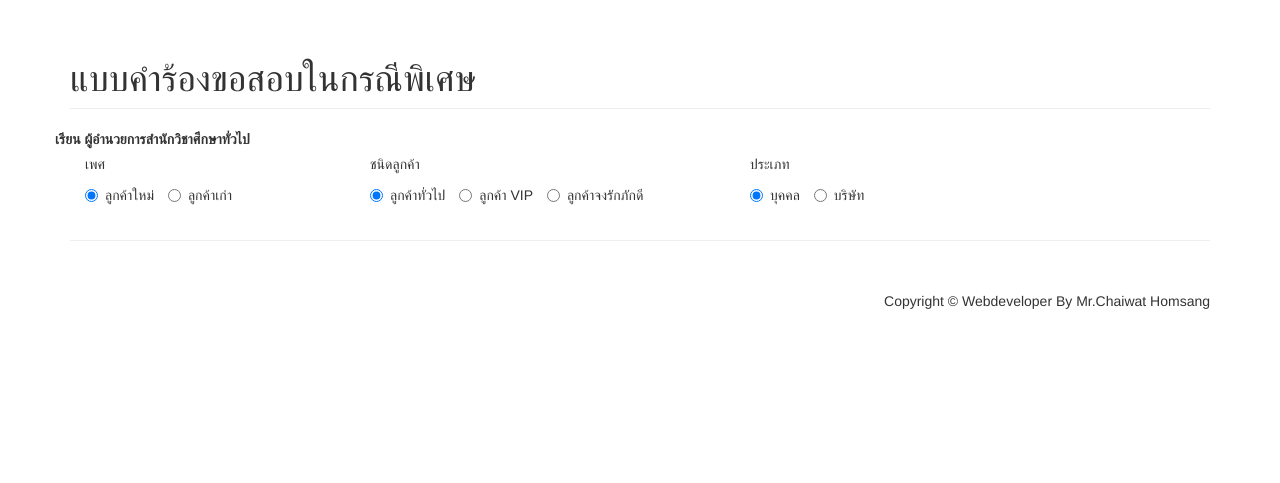
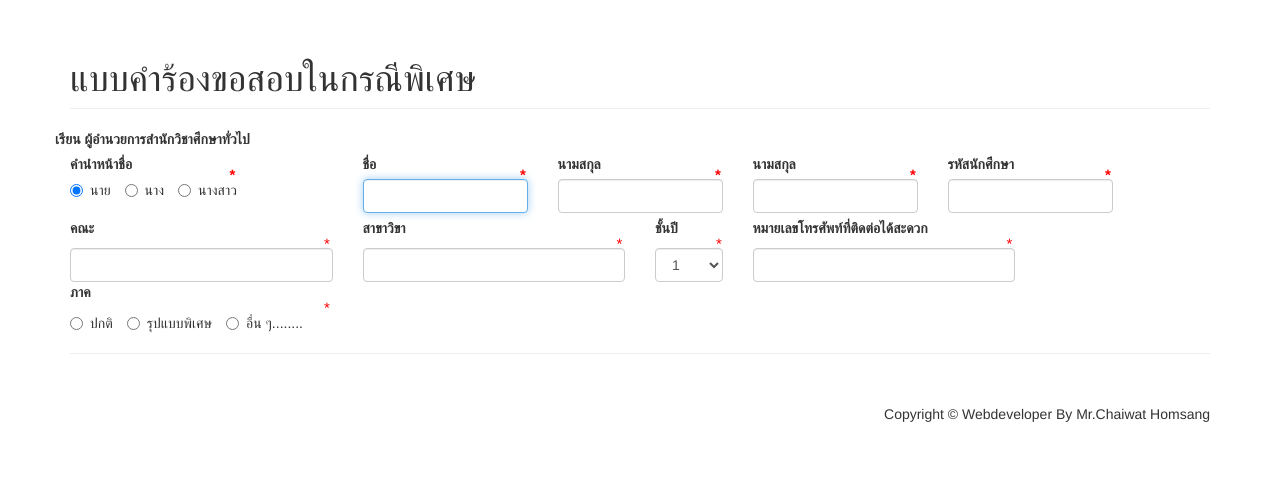
Before and after one commit to mynameistecs51/ge-testing, a CodeIgniter app: page /ge-testing/ in a window 1280 px wide. Shown: the part 51-534 px from the top of the page. Run offline with CodeIgniter, Linux system fonts and the light colour scheme.

Commit message:
update form student request

```diff
--- a/application/views/std_request.php
+++ b/application/views/std_request.php
@@ -1,9 +1,19 @@
 <?php echo $header;?>
+<style type="text/css">
+	.form_input p.required{
+		width:99%;
+		height: 5px;
+		margin-top: -10px;
+		text-align:right;
+		font-size: 15px;
+		color:#FF0000;
+	}
+</style>
 <!-- Page Content -->
-<div class="container">  <!--  End div containner อยู่footer -->
+<div class="container form_input">  <!--  End div containner อยู่footer -->
 
 	<!-- Portfolio Item Heading -->
-	<div class="row">
+	<div class="row ">
 		<div class="col-lg-12">
 			<h1 class="page-header">แบบคำร้องขอสอบในกรณีพิเศษ
 				<!-- <small>Item Subheading</small> -->
@@ -15,26 +25,76 @@
 	<!-- Portfolio Item Row -->
 	<div class="row">
 		<form>
-		<label>เรียน ผู้อำนวยการสำนักวิชาศึกษาทั่วไป</label>
-			<div class="form-group col-sm-12">
+			<label>เรียน ผู้อำนวยการสำนักวิชาศึกษาทั่วไป</label>
+			<div class="form-group">
 				<div class="col-sm-3" >
-					<p >เพศ</p>
-					<!-- <p class="required">*</p> -->
-					<label class="radio-inline"><input type="radio" name="customer" value="1" checked>ลูกค้าใหม่</label>
-					<label class="radio-inline"><input type="radio" name="customer" value="2">ลูกค้าเก่า</label>
+					<label>คำนำหน้าชื่อ
+						<p class="required">*</p>
+						<label class="radio-inline"><input type="radio" name="gender" value="1" checked >นาย</label>
+						<label class="radio-inline"><input type="radio" name="gender" value="2">นาง</label>
+						<label class="radio-inline"><input type="radio" name="gender" value="3">นางสาว</label>
+					</label>
 				</div>
-				<div class="col-sm-4">
-					<p>ชนิดลูกค้า</p>
-					<label class="radio-inline"><input type="radio" name="is_type" value="3" checked>ลูกค้าทั่วไป</label>
-					<label class="radio-inline"><input type="radio" name="is_type" value="1" >ลูกค้า VIP</label>
-					<label class="radio-inline"><input type="radio" name="is_type" value="2">ลูกค้าจงรักภักดี</label>
+				<div class="col-sm-2">
+					<label>ชื่อ
+						<p class="required">*</p>
+						<input type="text" class="form-control" name required="" autofocus>
+					</label>
 				</div>
-				<div class="col-sm-3" >
-					<p >ประเภท</p>
-					<!-- <p class="required">*</p> -->
-					<label class="radio-inline"><input type="radio" name="is_company" value="1" checked>บุคคล</label>
-					<label class="radio-inline"><input type="radio" name="is_company" value="2">บริษัท</label>
+				<div class="col-sm-2	" >
+					<label>นามสกุล
+						<p class="required">*</p>
+						<input type="text" name="lastname" class="form-control" required="">
+					</label>
 				</div>
+				<div class="col-sm-2" >
+					<label>นามสกุล
+						<p class="required">*</p>
+						<input type="text" name="lastname" class="form-control" required="">
+					</label>
+				</div>
+				<div class="col-sm-2">
+					<label> รหัสนักศึกษา
+						<p class="required">*</p>
+						<input type="text" name="stdID" class="form-control" required="">
+					</label>
+				</div>
+				<div class="col-sm-3">
+					<label>คณะ</label>
+					<p class="required">*</p>
+					<input type="text" name="faculty" class="form-control" required="">
+				</div>
+				<div class="col-sm-3">
+					<label>สาขาวิขา</label>
+					<p class="required">*</p>
+					<input type="text" name="branch" class="form-control" required="">
+				</div>
+				<div class="col-sm-1">
+					<label>ชั้นปี</label>
+					<p class="required">*</p>
+					<select class="form-control" name='class'>
+						<option value='1' >1</option>
+						<option value='2' >2</option>
+						<option value='3' >3</option>
+						<option value='4' >4</option>
+						<option value='5' >5</option>
+						<option value='6' >6</option>
+						<option value='7' >7</option>
+						<option value='8' >8</option>
+					</select>
+				</div>
+				<div class="col-sm-3">
+					<label>หมายเลขโทรศัพท์ที่ติดต่อได้สะดวก</label>
+					<p class="required">*</p>
+					<input type="tel" name="tel" class="form-control" required="">
+				</div>
+			</div>
+			<div class="col-sm-3">
+				<label>ภาค</label>
+				<p class="required">*</p>
+				<label class="radio-inline"><input type="radio" name="park" value="0" > ปกติ</label>
+				<label class="radio-inline"><input type="radio" name="park" value="1" > รุปแบบพิเศษ</label>
+				<label class="radio-inline"><input type="radio" name="park" value="2" > อื่น ๆ........</label>
 			</div>
 		</form>
 	</div>
```
